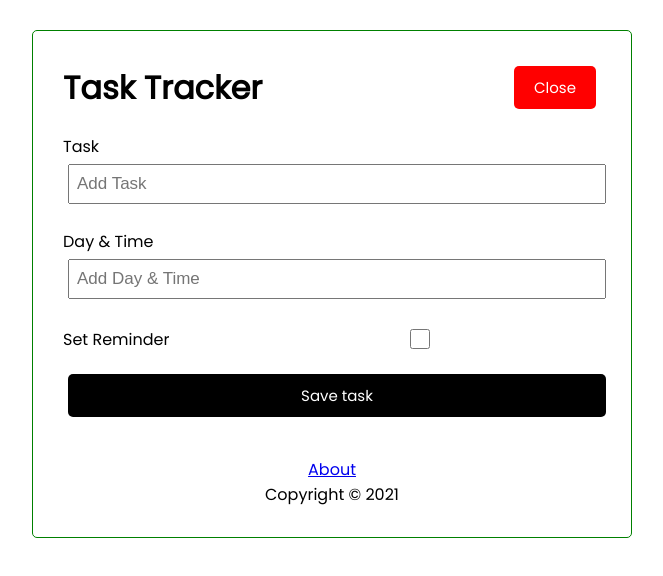
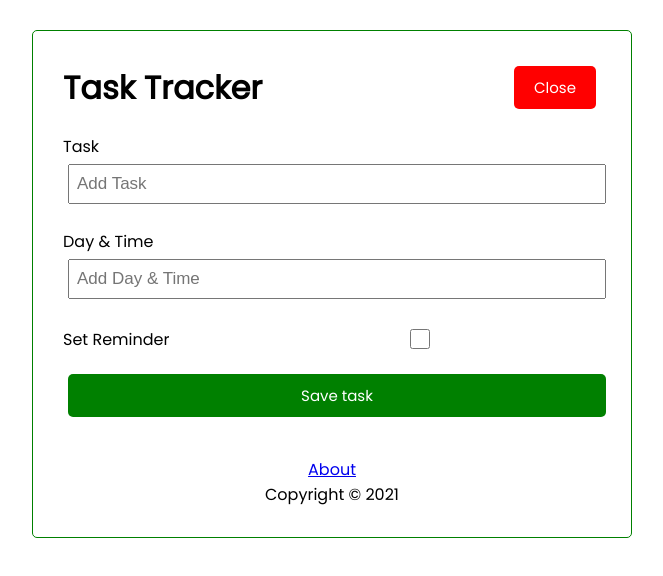
Before and after one commit to jhon-swai/REACT-TODO, a React (Create React App) app: page /addTask in a window 1280 px wide. Shown: the top 576 px of the page, without its empty margins (308-971 px from the left). Built offline with nearby package versions, Linux system fonts and the light colour scheme; data requests are answered from the project's data file.

Commit message:
added hr button color

```diff
--- a/src/index.css
+++ b/src/index.css
@@ -8,6 +8,9 @@
 
 body {
   font-family: 'Poppins', sans-serif;
+}
+hr {
+  border-top: 0.5px solid green;
 }
 
 .container {
@@ -29,7 +32,7 @@ body {
 
 .btn {
   display: inline-block;
-  background: #000;
+  background: green;
   color: #fff;
   border: none;
   padding: 10px 20px;
```
